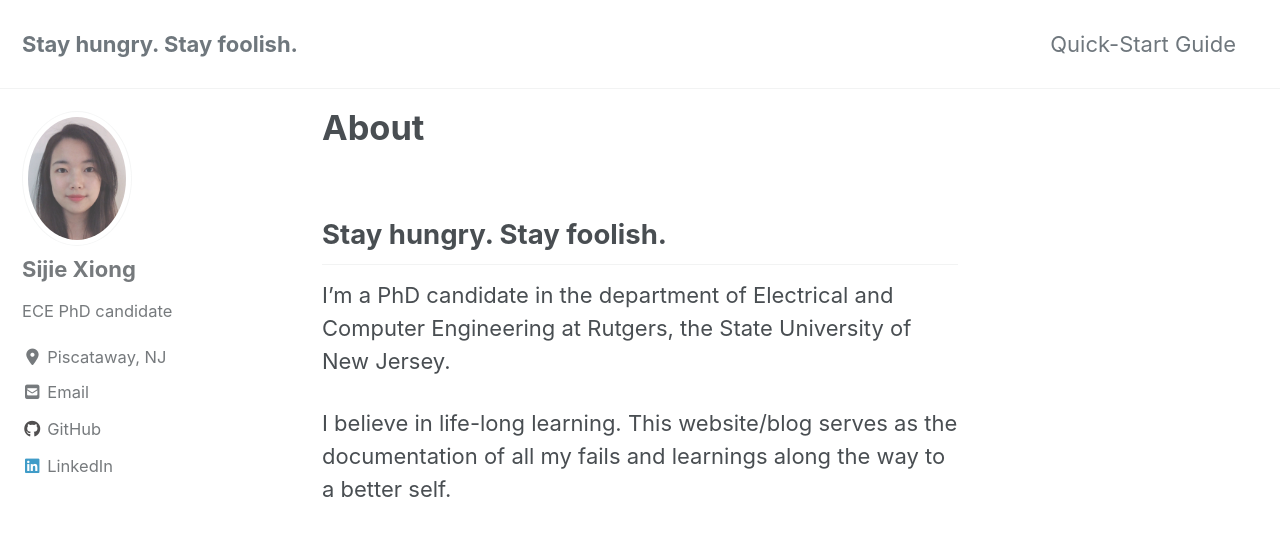
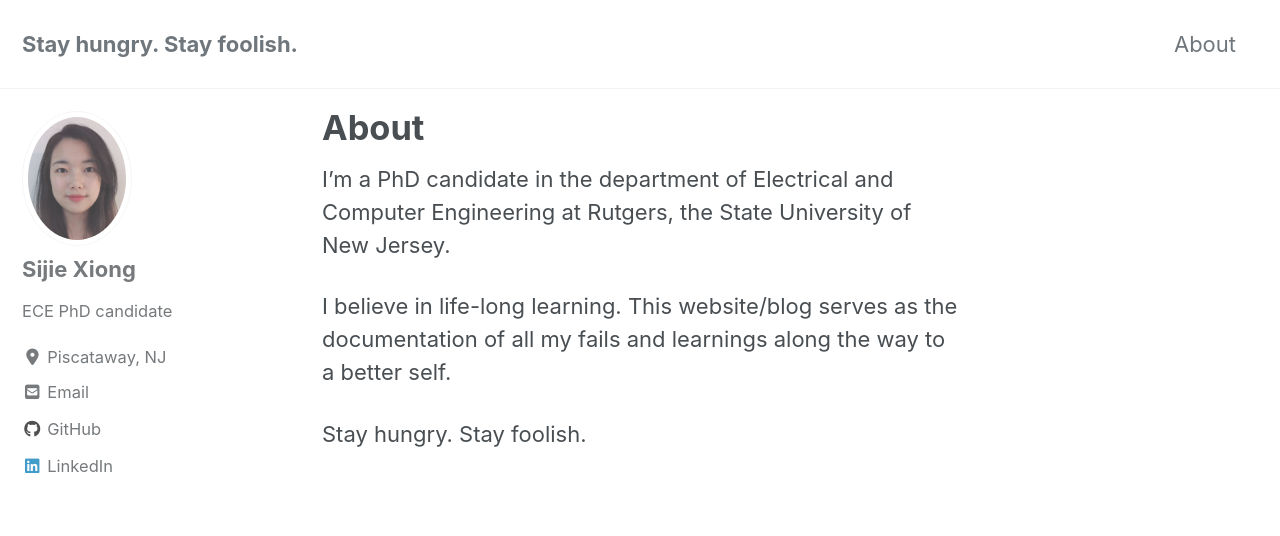
Before and after one commit to sijie-xiong/sijie-xiong.github.io, a Jekyll site: the page built from _pages/about.md, in a window 1280 px wide and 900 px high. Shown: the top 536 px of the window. Built offline with Jekyll 4.4.1, drawn with Linux system fonts in a browser that asks for light colours; cached includes are drawn as plain includes; nearby versions of some CDN libraries.

Commit message:
Edited About page, added the first post.

```diff
--- a/_data/navigation.yml
+++ b/_data/navigation.yml
@@ -1,7 +1,7 @@
 # main links
 main:
-  - title: "Quick-Start Guide"
-    url: https://mmistakes.github.io/minimal-mistakes/docs/quick-start-guide/
+  - title: "About"
+    url: /about/
   # - title: "About"
   #   url: https://mmistakes.github.io/minimal-mistakes/about/
   # - title: "Sample Posts"
--- a/_pages/about.md
+++ b/_pages/about.md
@@ -3,8 +3,8 @@ title: "About"
 permalink: /about/
 ---
 
-## Stay hungry. Stay foolish.
-
 I'm a PhD candidate in the department of Electrical and Computer Engineering at Rutgers, the State University of New Jersey.
 
 I believe in life-long learning. This website/blog serves as the documentation of all my fails and learnings along the way to a better self.
+
+Stay hungry. Stay foolish.
--- a/index.html
+++ b/index.html
@@ -2,5 +2,5 @@
 layout: home
 author_profile: true
 header:
-  image: "/assets/images/harrison.jpg"
+  overlay_image: "/assets/images/harrison.jpg"
 ---
```
Also changed, not shown: _posts/2019-10-02-pygmo.md (added, +5 -0 lines).
